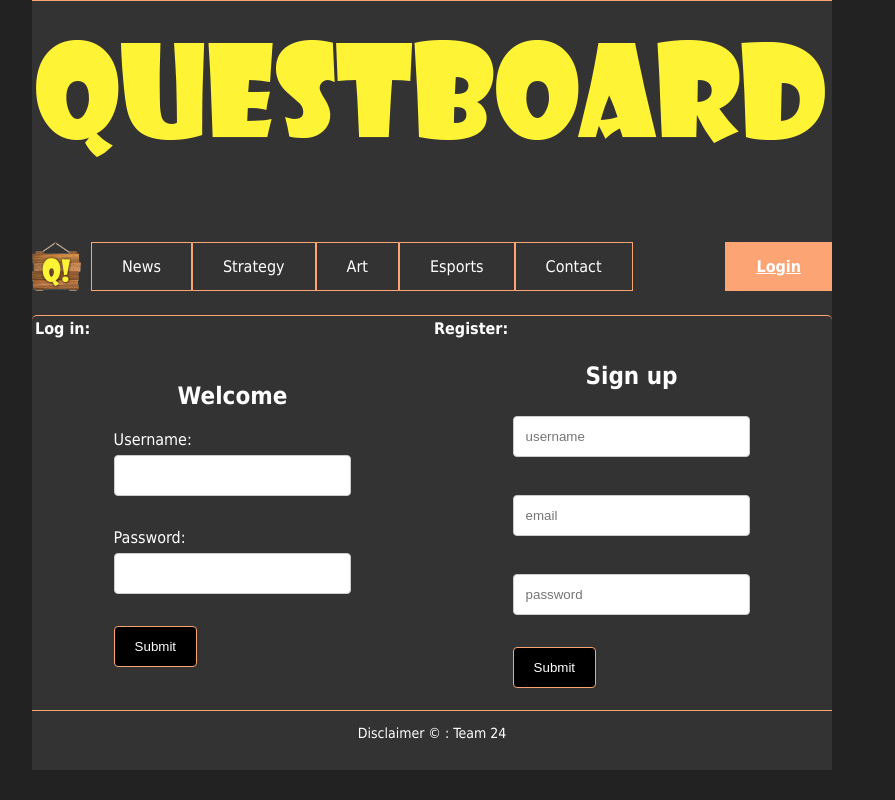
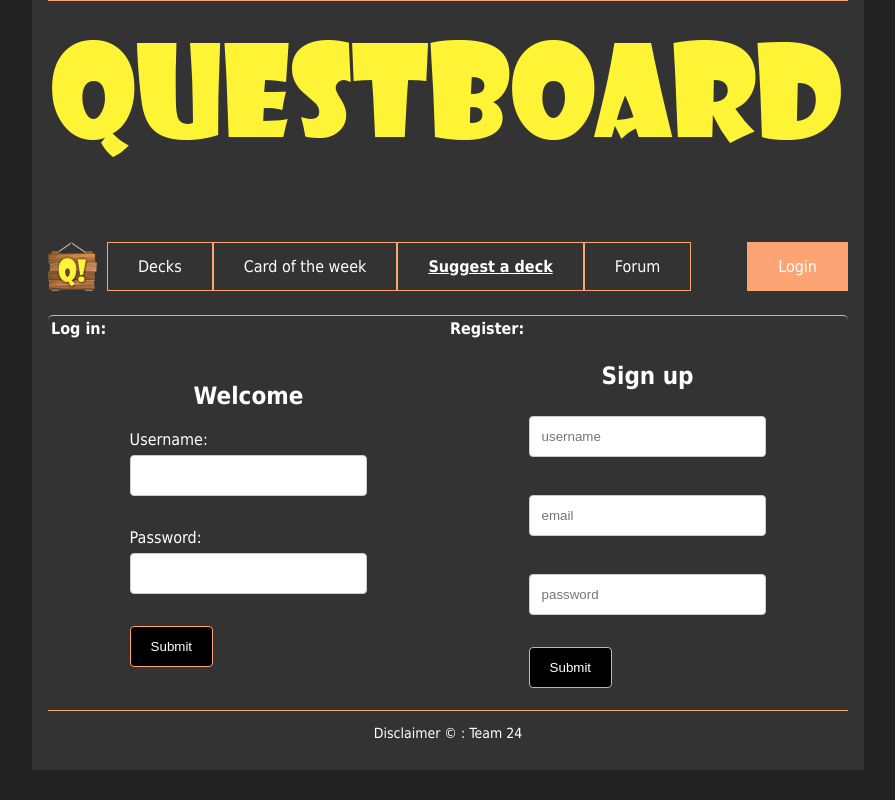
Before and after one commit to ToaIgnika/Questboard, a PHP site: page /form.html in a window 1280 px wide. Shown: the whole page, without its empty margins (208-1103 px from the left). Run offline with PHP 8.4, Linux system fonts and the light colour scheme.

Commit message:
fixed some css and replaced navbar on login page
see title

```diff
--- a/form.html
+++ b/form.html
@@ -13,14 +13,14 @@
 		</div>
 
 		<div id="menu">
+			<div id="menu">
 			<ul class="navbar">
 				<li class="home"><a href="index.html"><img alt="logo" src="images/qboardlogo.png" width="49" height="49"></a></li>
-				<li><a href="hs/hs_news.html">News</a></li>
-				<li><a href="hs/hs_strategy.html">Strategy</a></li>
-				<li><a href="hs/hs_art.html">Art</a></li>
-				<li><a href="hs/hs_esport.html">Esports</a></li>
-				<li><a href="contact.html">Contact</a></li>
-				<li class="login"><a class="active" href="form.html">Login</a></li>
+				<li><a  href="hs/decks.html">Decks</a></li>
+				<li><a href="cotw/cofc.html">Card of the week</a></li>
+				<li><a class = "active" href="contact.html">Suggest a deck</a></li>
+				<li><a href = "forum.html">Forum</a></li>
+				<li class="login"><a href="../form.html">Login</a></li>
 			</ul>
 		</div>
 		<div class="userForm">
--- a/style/base.css
+++ b/style/base.css
@@ -10,6 +10,8 @@ body
 	float: left;
 	width: 100%;
 	background-color: #333;
+	padding-left: 1em;
+	padding-right: 1em;
 }
 
 /*--------------------------INDEX PAGE-----------*/
@@ -134,13 +136,15 @@ body
 	color: white;
 	padding: 5px;
 	width: 50px;
+	text-align: center;
 }
 #back{
 	background-color:#FDA474;
 	text-decoration:none;
 	color: white;
-	padding: 50px;
+	padding: 5px;
 	width: 50px;
+	text-align: center;
 }
 
 /*-----------------CONTACT FORM*/
```
